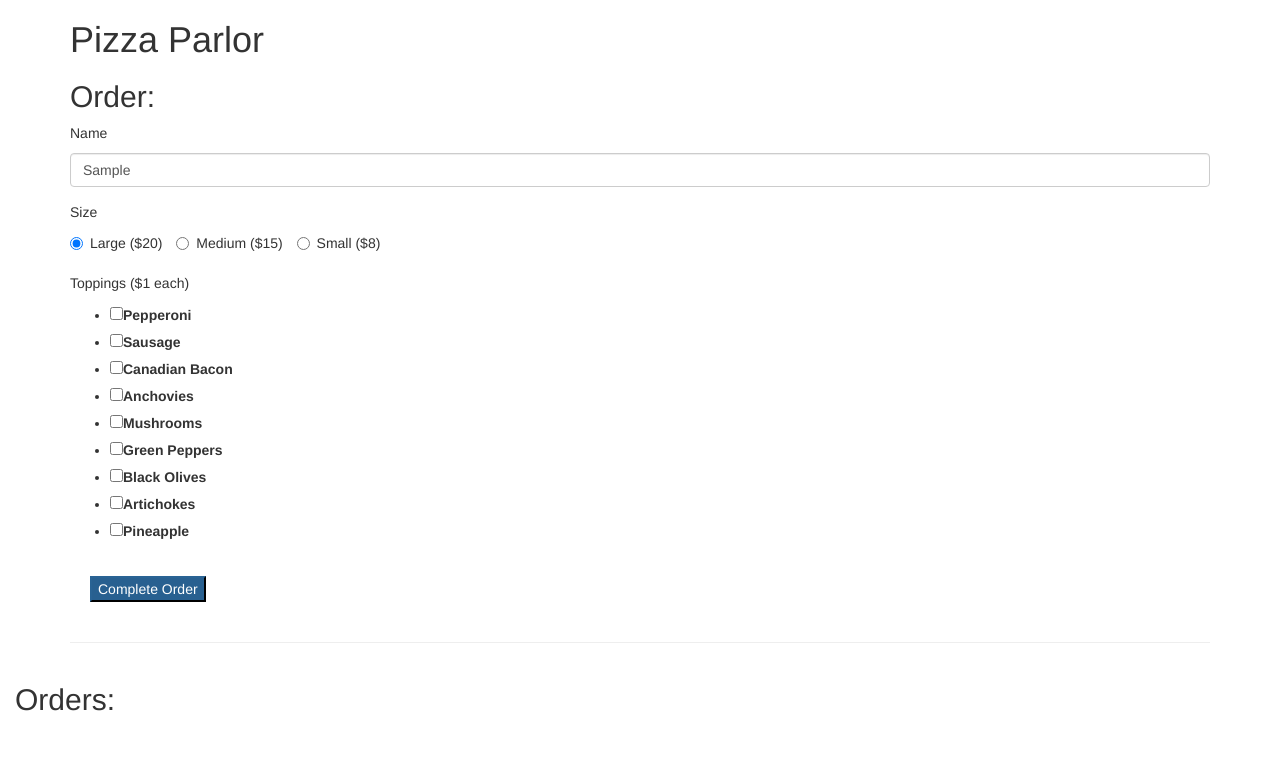
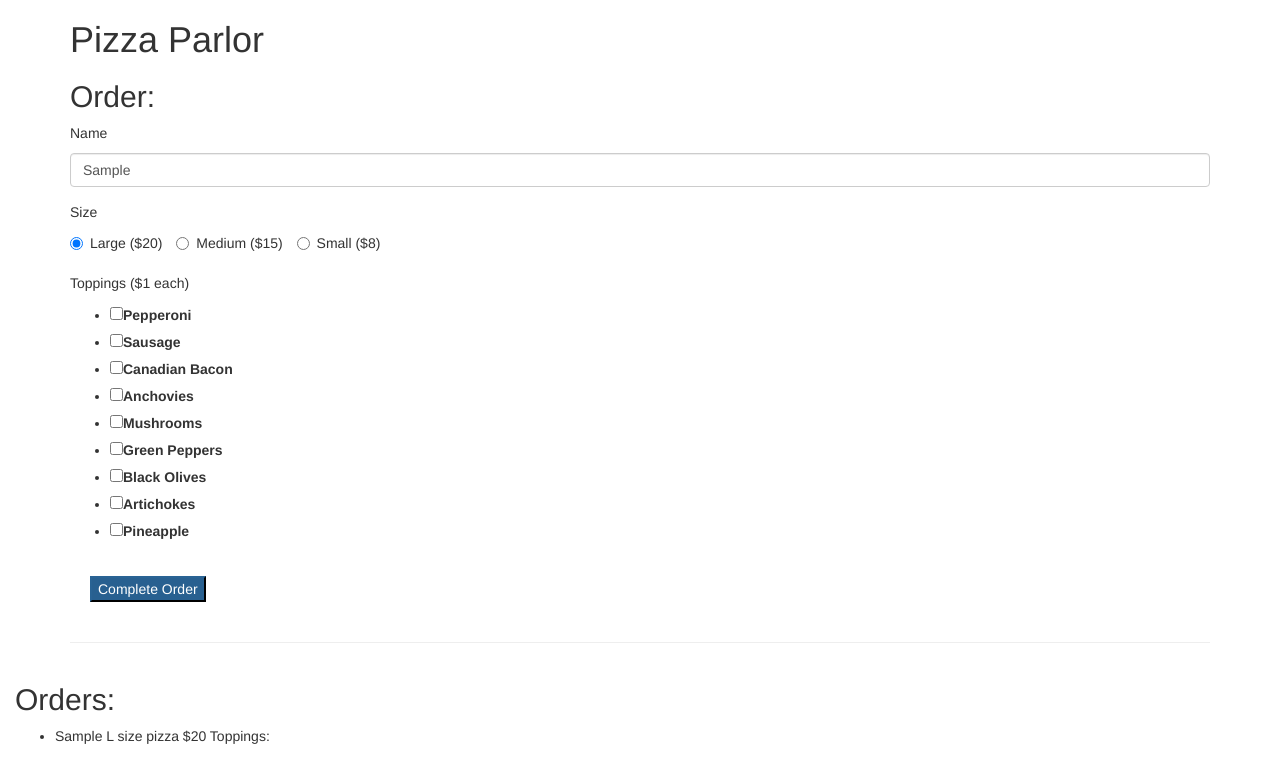
Before and after one commit to jessecallahan/jesses_pizza_place, a plain HTML site: page index.html in a window 1280 px wide. Both pictures are taken after typing "Sample" into the empty fields and a click on the button "Complete Order". Drawn offline with nearby package versions, Linux system fonts and the light colour scheme.

Commit message:
adds order display function

```diff
--- a/index.html
+++ b/index.html
@@ -49,7 +49,7 @@
           </label></li>
         <li><input type="checkbox" name="toppings" value=" Mushrooms" /><label for="text5">Mushrooms</label>
         </li>
-        <li><input type="checkbox" name="toppings" value=" Green Peppers " /><label for="text6">Green
+        <li><input type="checkbox" name="toppings" value=" Green Peppers" /><label for="text6">Green
             Peppers</label></li>
         <li><input type="checkbox" name="toppings" value=" Black
                                 Olives" /><label for="text7">Black
@@ -72,7 +72,7 @@
   </div>
   <div class="col-md-6">
     <h2>Orders:</h2>
-    <ul id="output">
+    <ul id="output"></ul>
   </div>
   </div>
   </div>
--- a/js/scripts.js
+++ b/js/scripts.js
@@ -1,3 +1,5 @@
+//Business Logic
+
 function OrdersList() {
   this.orders = []
 }
@@ -26,29 +28,45 @@ Pizza.prototype.priceAdd = function () {
   return this.price = toppingsPrice + sizePrice
 }
 
+//User Interface
 
-
+function displayOrderDetails(pizzaToDisplay) {
+  var orderList = $("ul#output");
+  var htmlForpizzaInfo = "";
+  pizzaToDisplay.orders.forEach(function (pizza) {
+    htmlForpizzaInfo += "<li id=" + pizza.id + ">" + pizza.name + " " + pizza.size + " size pizza" + " $" + pizza.price + " Toppings: " + pizza.toppings + " ";
+  });
+  orderList.html(htmlForpizzaInfo);
+};
 
 $(document).ready(function () {
+  //start fake db
   let newOrdersList = new OrdersList()
 
+  //pizza order form
   $("form#new-order").submit(function (event) {
 
     let newPizza = new Pizza()
     event.preventDefault();
+
     newPizza.name = $("input#new-name").val();
     newPizza.size = $("input:radio[name=size]:checked").val()
     newPizza.toppings = [];
     $("input:checkbox[name=toppings]:checked").each(function () { newPizza.toppings.push($(this).val()); });
+
     newPizza.priceAdd()
     newOrdersList.addId(newPizza)
     newOrdersList.pushToOrdersList(newPizza)
-    console.log(newPizza)
 
-    // $('input[type=checkbox]').prop('checked', false);
+    //displays order
+    displayOrderDetails(newOrdersList)
+
+    //clears form
+    $('input[type=checkbox]').prop('checked', false);
 
 
   });
-  console.log(newOrdersList)
+
+
 
 });
```
